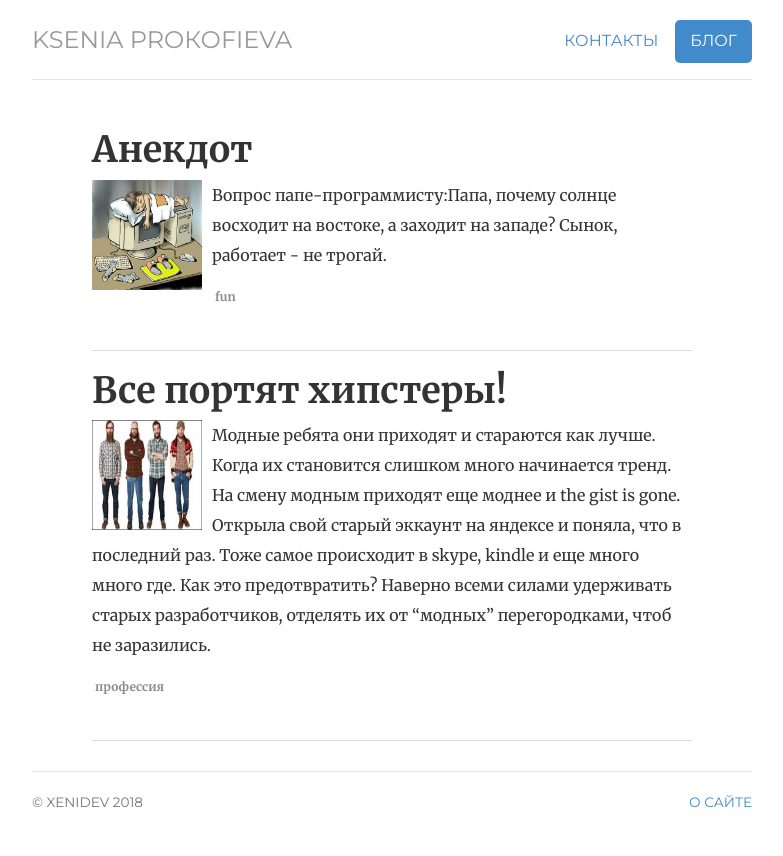
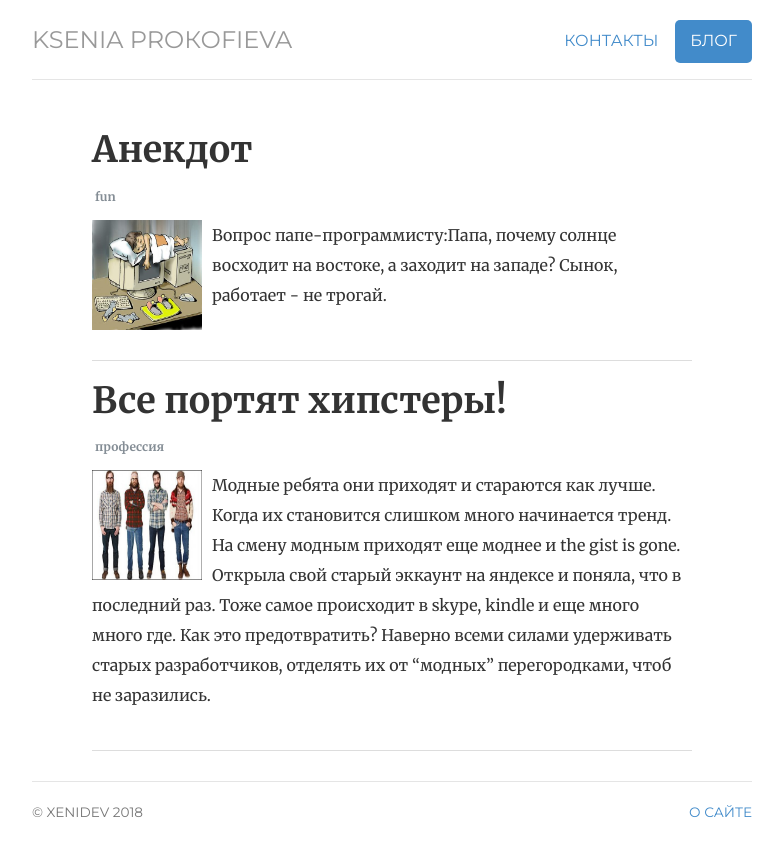
Before and after one commit to ValeraS/xenidev.github.io, a Jekyll site: the page built from notes/index.html, in a window 1280 px wide. Shown: the top 856 px of the page, without its empty margins (248-1031 px from the left). Built offline with Jekyll 4.4.1, drawn with Linux system fonts in a browser that asks for light colours.

Commit message:
Update post-list.html

```diff
--- a/_includes/post-list.html
+++ b/_includes/post-list.html
@@ -4,11 +4,11 @@
         <li>
                     <h1 class="title"><a href="{{ post.url }}">{{ post.title }}</a></h1>
 
-
+             {% include categories.html %}
 
 
               {{ post.content }}
-           {% include categories.html %}
+
 
 
 
```
